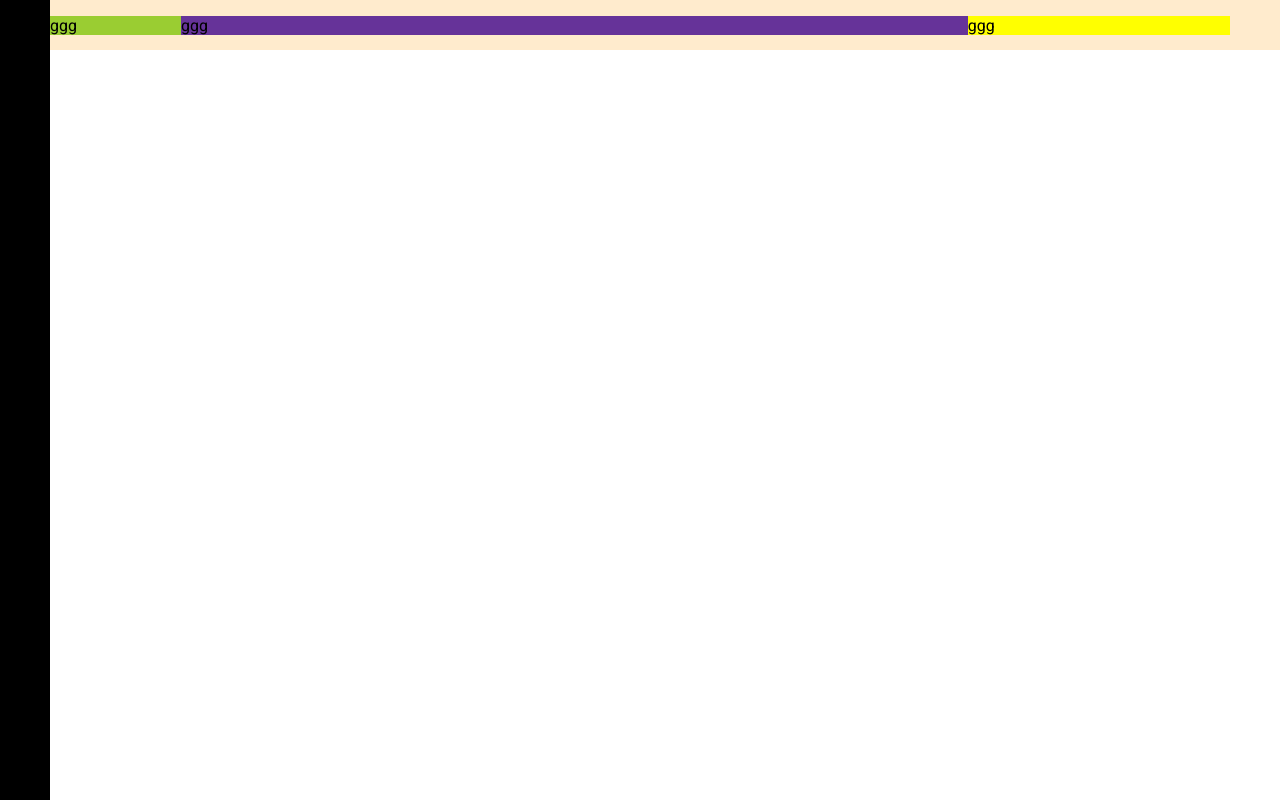
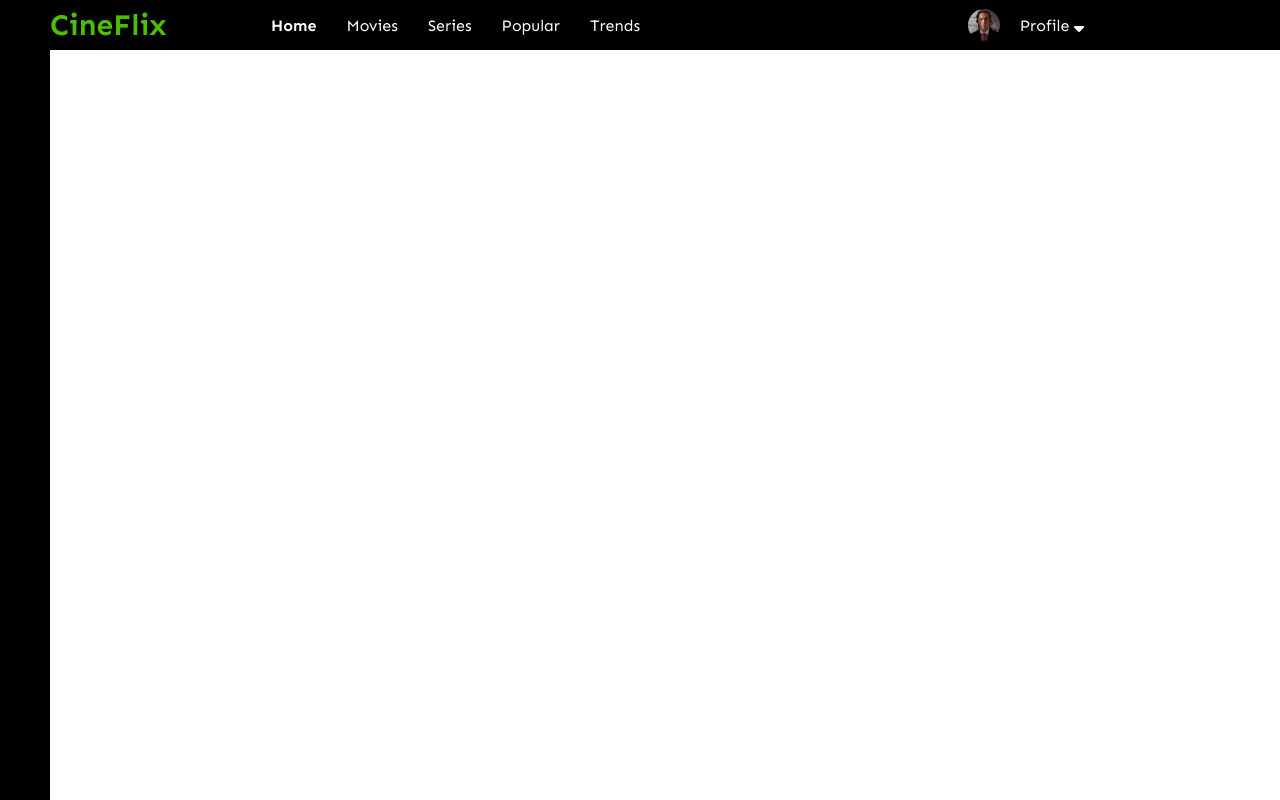
Before and after one commit to DevCharu/MovieWebsite, a plain HTML site: page index.html in a window 1280 px wide. Drawn offline with Linux system fonts and the light colour scheme.

Commit message:
add a picture for profile section

```diff
--- a/index.html
+++ b/index.html
@@ -8,6 +8,7 @@
     <link rel="preconnect" href="https://fonts.googleapis.com">
     <link rel="preconnect" href="https://fonts.gstatic.com" crossorigin>
     <link href="https://fonts.googleapis.com/css2?family=Roboto:ital,wght@0,100;0,300;0,400;0,500;0,700;0,900;1,100;1,300;1,400;1,500;1,700;1,900&family=Sen:wght@400..800&display=swap" rel="stylesheet">
+    <link href="https://cdnjs.cloudflare.com/ajax/libs/font-awesome/6.6.0/css/all.min.css" rel="stylesheet">
 
     <title>CineFlix</title>
 
@@ -15,9 +16,25 @@
 <body>
     <div class="navbar">
         <div class="navbar-container">
-            <div class="logo-container"> ggg</div>
-            <div class="menu-container">ggg</div>
-            <div class="profile-container">ggg</div>
+            <div class="logo-container"> <h1 class="logo">CineFlix</h1></div>
+            <div class="menu-container">
+
+            <ul class= "menu-list">
+                <li class="menu-list-item active">Home</li>
+                <li class="menu-list-item">Movies</li>
+                <li class="menu-list-item">Series</li>
+                <li class="menu-list-item">Popular</li>
+                <li class="menu-list-item">Trends</li>
+
+            </ul>
+        </div>
+
+            <div class="profile-container">
+                <img class="profile-picture" src="img/profile.jpg" alt="">
+            <div class="profile-text-container">
+                <span class="profile-text"> Profile </span>
+                <i class="fa-solid fa-sort-down"></i>
+            </div>
         </div>
 
     </div>
--- a/style.css
+++ b/style.css
@@ -20,27 +20,60 @@ body{
 .navbar-container{
     display: flex;
     align-items: center;
-    background-color: blanchedalmond;
     padding: 0 50px;
     height: 100%;
+    color: white;
+    font-family: 'Sen', sans-serif;
 }
 
 .logo-container{
     flex: 1;
-    background-color: yellowgreen;
+
+}
+
+.logo{
+
+    font-size: 30px;
+    color:#4dbf00;
 }
 
 .menu-container{
     flex: 6;
-    background-color: rebeccapurple;
+}
+
+.menu-list{
+    display:flex;
+    list-style:none;
+    margin: 50px;
+}
+
+.menu-list-item{
+    margin-right: 30px;
+
+}
+
+.menu-list-item.active{
+    font-weight: bold;
+
 }
 
 .profile-container{
     flex: 2;
-    background-color: yellow;
+    display: flex;
+    align-items: center;
 }
 
+.profile-picture{
+    width: 32px;
+    height: 32px;
+    border-radius: 50%;
+    object-fit: cover;
 
+}
+
+.profile-text-container{
+    margin: 0 20px;
+}
 
 .sidebar{
 
```
Also changed, not shown: img/profile.jpg (added).
